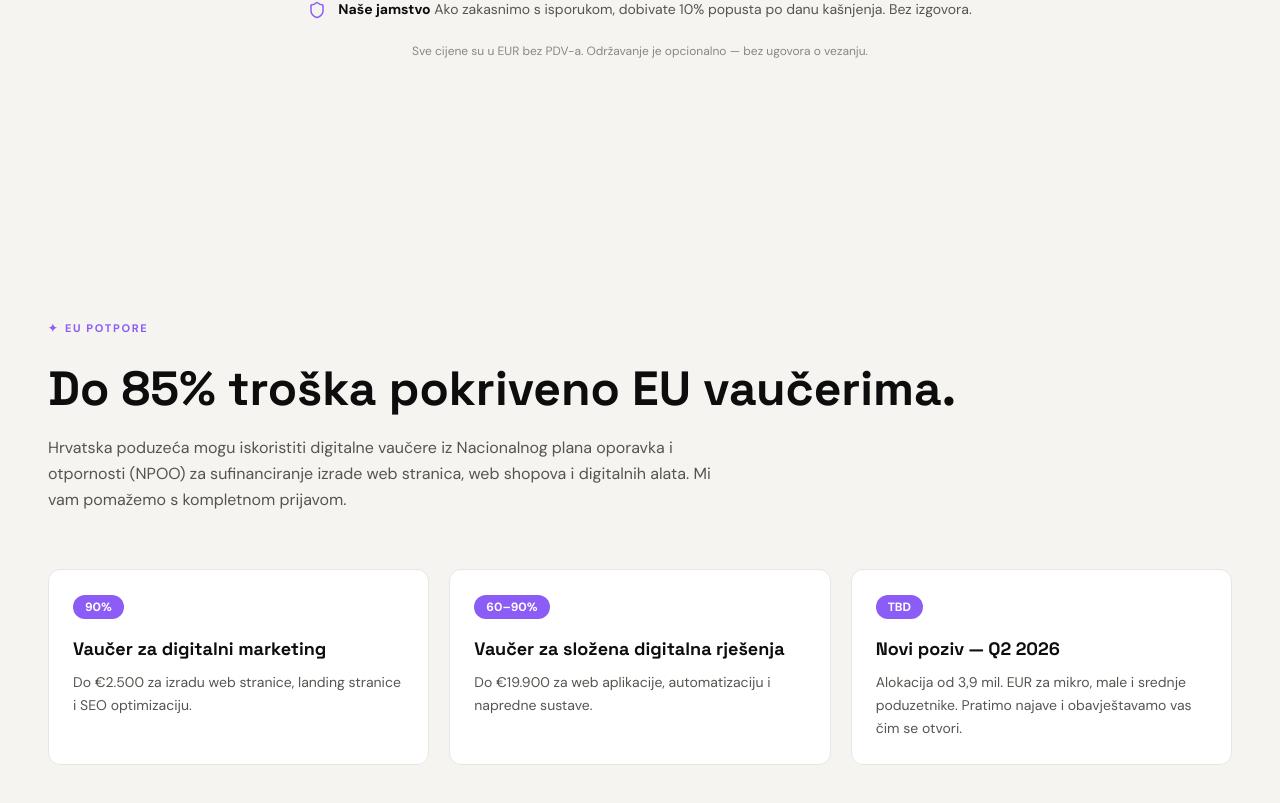
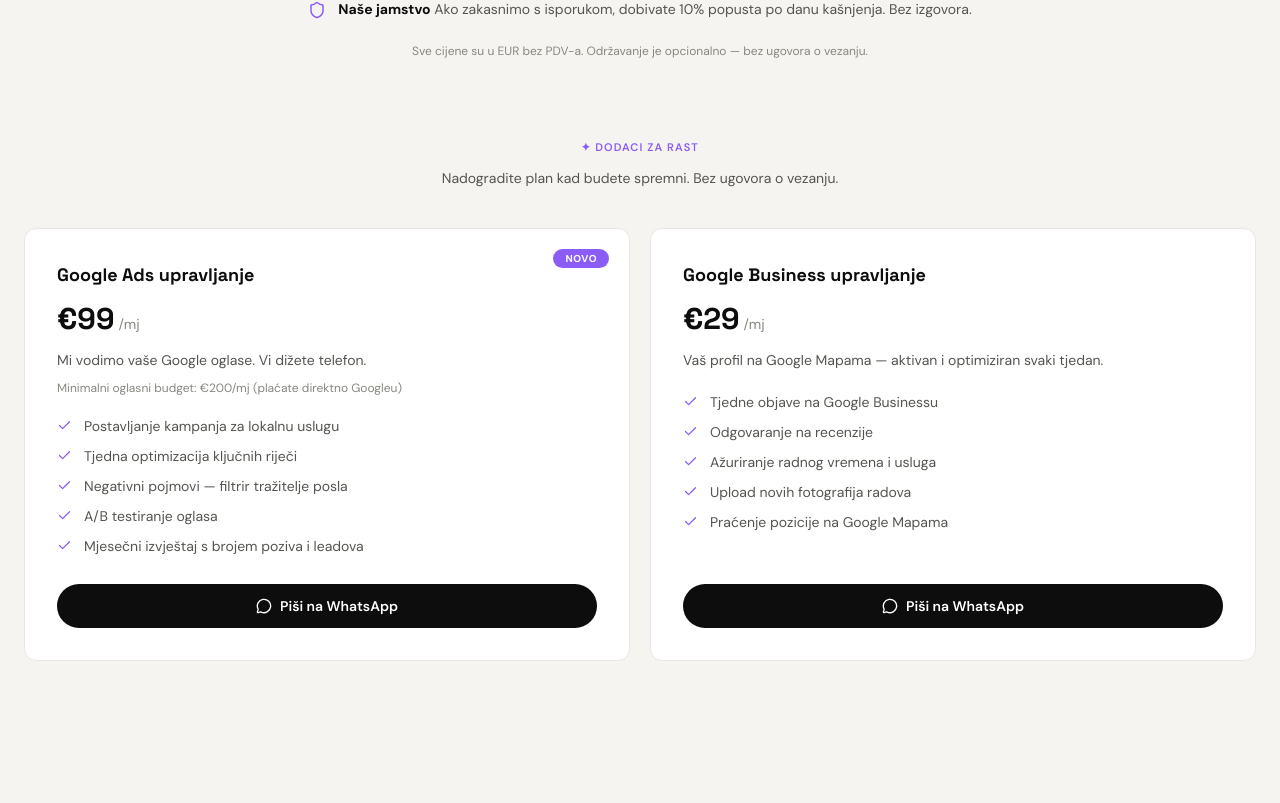
Before and after one commit to karloturk333-hash/volthr, a Next.js app: page /cijene in a window 1280 px wide. Shown: the part 1635-2438 px from the top of the page. Built offline with nearby package versions, Linux system fonts and the light colour scheme.

Commit message:
feat: add pricing add-ons section and update maintenance prices
Add Google Ads (€99/mo) and Google Business (€29/mo) add-on cards to
the pricing page. Update maintenance prices: Start €55, Pro €85, Premium €149.

Co-Authored-By: Claude Sonnet 4.6 <noreply@anthropic.com>

```diff
--- a/components/sections/PricingTiers.tsx
+++ b/components/sections/PricingTiers.tsx
@@ -143,6 +143,67 @@ export function PricingTiers() {
         >
           {PRICING_PAGE.note}
         </m.p>
+
+        {/* Add-ons */}
+        <m.div variants={fadeUp} className="mt-20">
+          <div className="mb-10 text-center">
+            <p className="mb-3 text-[11px] font-semibold uppercase tracking-widest text-[#8B5CF6]">
+              ✦ {PRICING_PAGE.addons.heading}
+            </p>
+            <p className="text-sm text-[#555550]">{PRICING_PAGE.addons.subheading}</p>
+          </div>
+
+          <div className="grid gap-5 md:grid-cols-2">
+            {PRICING_PAGE.addons.items.map((addon) => (
+              <m.div
+                key={addon.name}
+                variants={fadeUp}
+                whileHover={{ y: -4 }}
+                className="relative flex flex-col rounded-xl border border-[#E8E6E0] bg-white p-6 sm:p-8"
+              >
+                {addon.badge && (
+                  <span className="absolute top-5 right-5 rounded-full bg-[#8B5CF6] px-3 py-0.5 text-[10px] font-bold uppercase tracking-wider text-white">
+                    {addon.badge}
+                  </span>
+                )}
+
+                <h3 className="font-space text-lg font-bold text-[#0D0D0D]">{addon.name}</h3>
+
+                <div className="mt-3">
+                  <span className="font-space text-3xl font-bold text-[#0D0D0D]">
+                    {PRICING_PAGE.currency}{addon.price}
+                  </span>
+                  <span className="ml-1 text-sm text-[#888880]">{addon.period}</span>
+                </div>
+
+                <p className="mt-3 text-sm leading-relaxed text-[#555550]">{addon.description}</p>
+
+                {addon.note && (
+                  <p className="mt-2 text-xs text-[#888880]">{addon.note}</p>
+                )}
+
+                <ul className="mt-5 flex flex-1 flex-col gap-2.5">
+                  {addon.features.map((feature) => (
+                    <li key={feature} className="flex items-start gap-3 text-sm">
+                      <Check size={15} className="mt-0.5 shrink-0 text-[#8B5CF6]" />
+                      <span className="text-[#555550]">{feature}</span>
+                    </li>
+                  ))}
+                </ul>
+
+                <a
+                  href={buildWhatsAppUrl(addon.whatsappMessage)}
+                  target="_blank"
+                  rel="noopener noreferrer"
+                  className="mt-7 flex items-center justify-center gap-2 rounded-full bg-[#0D0D0D] py-3 text-sm font-semibold text-white"
+                >
+                  <MessageCircle size={16} />
+                  {PRICING_PAGE.ctaPrimary}
+                </a>
+              </m.div>
+            ))}
+          </div>
+        </m.div>
       </m.div>
     </section>
   )
--- a/lib/content.ts
+++ b/lib/content.ts
@@ -310,7 +310,7 @@ export const PRICING_PREVIEW = {
       name: "Start",
       price: "399",
       period: "jednokratno",
-      maintenance: "49",
+      maintenance: "55",
       description: "Za obrtnike koji trebaju profesionalnu online prisutnost.",
       features: ["Do 3 stranice", "Mobilni dizajn", "Osnovna SEO optimizacija", "Kontakt forma"],
       popular: false,
@@ -319,7 +319,7 @@ export const PRICING_PREVIEW = {
       name: "Profesionalni",
       price: "699",
       period: "jednokratno",
-      maintenance: "79",
+      maintenance: "85",
       description: "Za poduzetnike koji žele rast i nove klijente.",
       features: [
         "Do 10 stranica",
@@ -335,7 +335,7 @@ export const PRICING_PREVIEW = {
       name: "Premium",
       price: "1.299",
       period: "jednokratno",
-      maintenance: "129",
+      maintenance: "149",
       description: "Za tvrtke kojima web donosi stvarni prihod.",
       features: [
         "Neograničen broj stranica",
@@ -372,7 +372,7 @@ export const PRICING_PAGE = {
       name: "Start",
       price: "399",
       period: "jednokratno",
-      maintenance: "49",
+      maintenance: "55",
       description: "Za obrtnike koji trebaju profesionalnu online prisutnost.",
       features: [
         "Do 3 stranice (naslovnica, o nama, kontakt)",
@@ -391,7 +391,7 @@ export const PRICING_PAGE = {
       name: "Profesionalni",
       price: "699",
       period: "jednokratno",
-      maintenance: "79",
+      maintenance: "85",
       description: "Za poduzetnike koji žele rast i nove klijente.",
       features: [
         "Do 10 stranica",
@@ -412,7 +412,7 @@ export const PRICING_PAGE = {
       name: "Premium",
       price: "1.299",
       period: "jednokratno",
-      maintenance: "129",
+      maintenance: "149",
       description: "Za tvrtke kojima web donosi stvarni prihod.",
       features: [
         "Neograničen broj stranica",
@@ -447,6 +447,44 @@ export const PRICING_PAGE = {
   ctaSecondary: "Pošalji upit",
   maintenanceNote: "održavanje (opcionalno)",
   note: "Sve cijene su u EUR bez PDV-a. Održavanje je opcionalno — bez ugovora o vezanju.",
+  addons: {
+    heading: "Dodaci za rast",
+    subheading: "Nadogradite plan kad budete spremni. Bez ugovora o vezanju.",
+    items: [
+      {
+        name: "Google Ads upravljanje",
+        price: "99",
+        period: "/mj",
+        description: "Mi vodimo vaše Google oglase. Vi dižete telefon.",
+        note: "Minimalni oglasni budget: €200/mj (plaćate direktno Googleu)",
+        features: [
+          "Postavljanje kampanja za lokalnu uslugu",
+          "Tjedna optimizacija ključnih riječi",
+          "Negativni pojmovi — filtrir tražitelje posla",
+          "A/B testiranje oglasa",
+          "Mjesečni izvještaj s brojem poziva i leadova",
+        ],
+        badge: "Novo",
+        whatsappMessage: "Bok! Zanima me Google Ads upravljanje add-on za €99/mj. Možemo li dogovoriti poziv?",
+      },
+      {
+        name: "Google Business upravljanje",
+        price: "29",
+        period: "/mj",
+        description: "Vaš profil na Google Mapama — aktivan i optimiziran svaki tjedan.",
+        note: null,
+        features: [
+          "Tjedne objave na Google Businessu",
+          "Odgovaranje na recenzije",
+          "Ažuriranje radnog vremena i usluga",
+          "Upload novih fotografija radova",
+          "Praćenje pozicije na Google Mapama",
+        ],
+        badge: null,
+        whatsappMessage: "Bok! Zanima me Google Business upravljanje add-on za €29/mj. Možemo li dogovoriti poziv?",
+      },
+    ],
+  },
 } as const
 
 export const EU_GRANT = {
```
Also changed, not shown: .claude/commands/commit.md (added), .claude/commands/new-section.md (added), .claude/settings.json (added).
